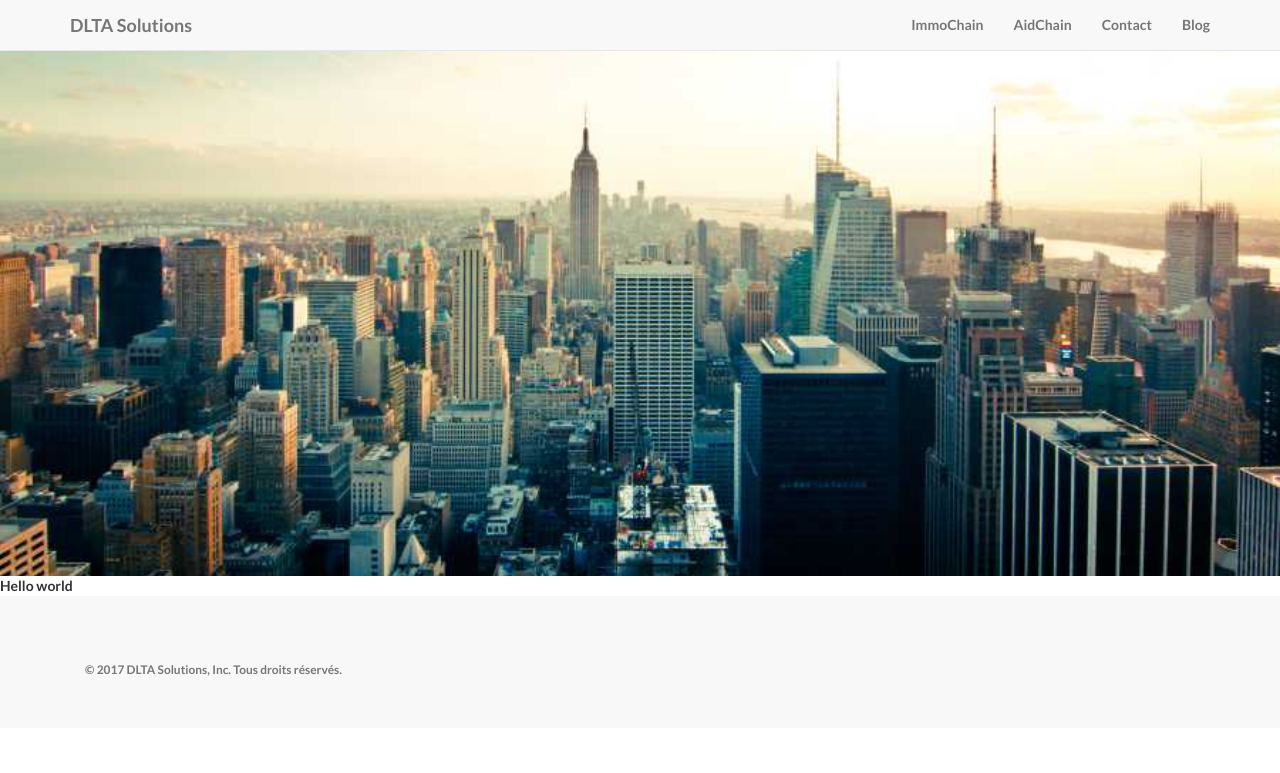
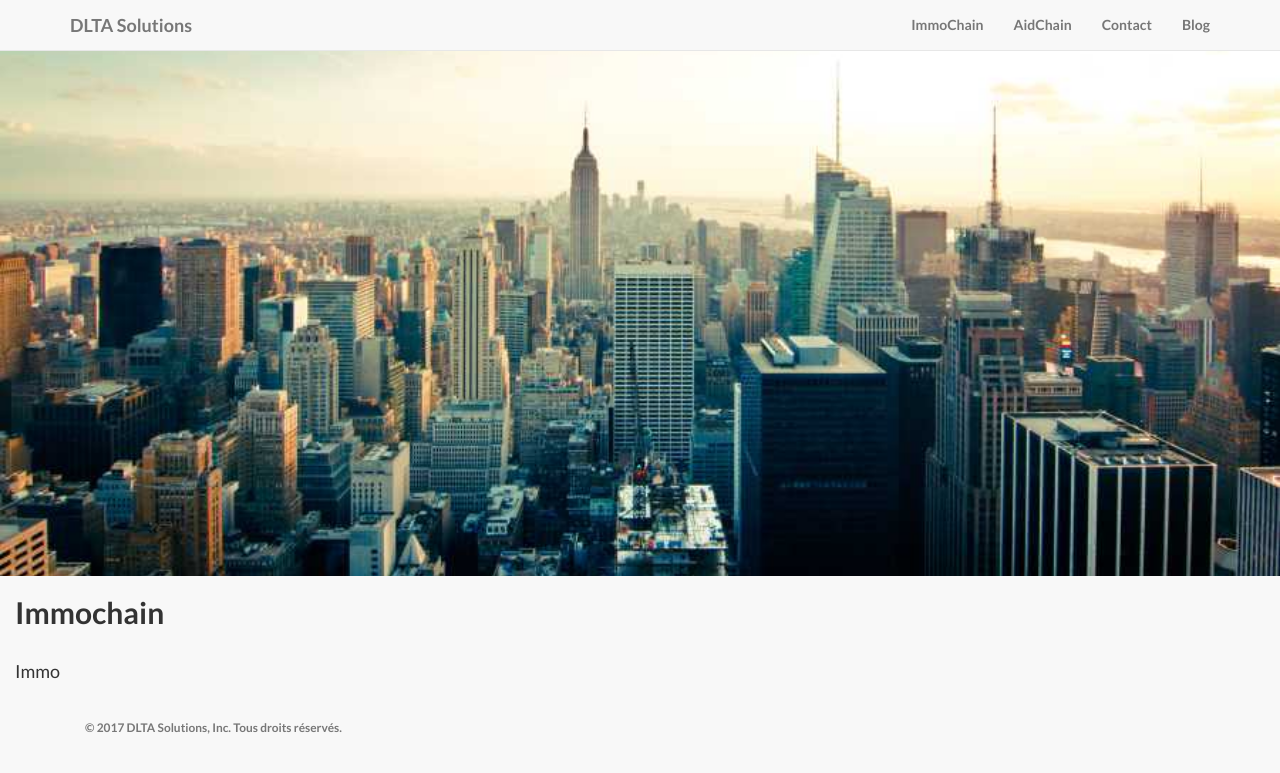
Before and after one commit to dltasolutions/dltasolutions.github.io, a Jekyll site: the page built from index.html, in a window 1280 px wide. Shown: the top 773 px of the page. Built offline with Jekyll 4.4.1, drawn with Linux system fonts in a browser that asks for light colours.

Commit message:
Update index.html

```diff
--- a/index.html
+++ b/index.html
@@ -2,4 +2,7 @@
 layout: home
 ---
 
-Hello world
+<div class="col-lg-5 col-sm-6">
+  <h2 class="section-heading">Immochain</h2>
+  <div class="lead">Immo</div>
+</div>
```
